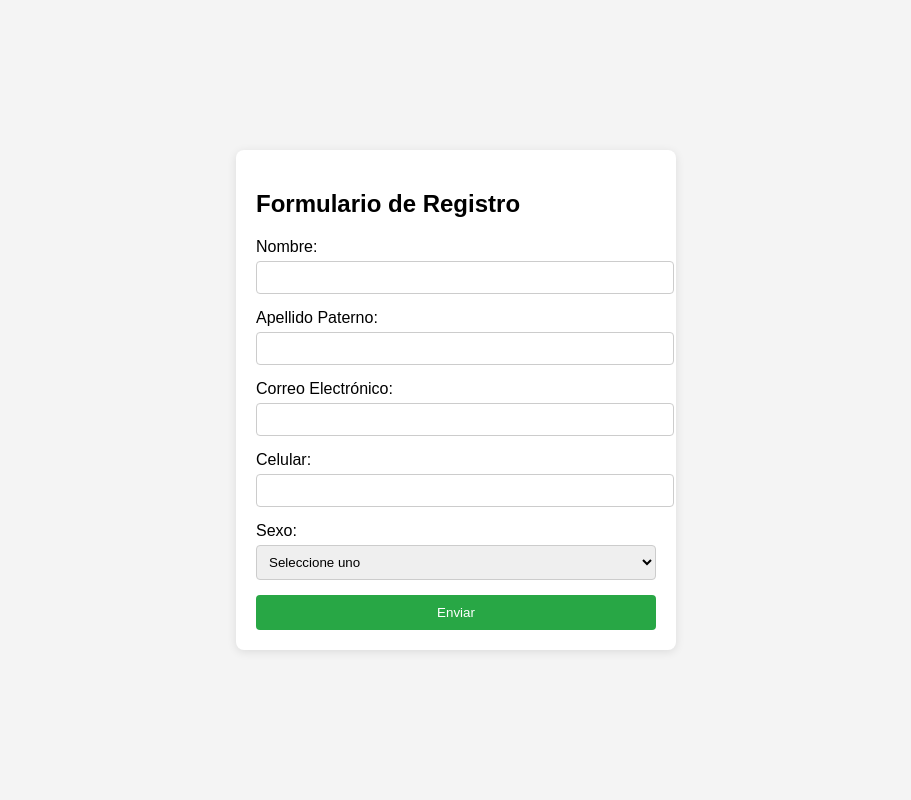
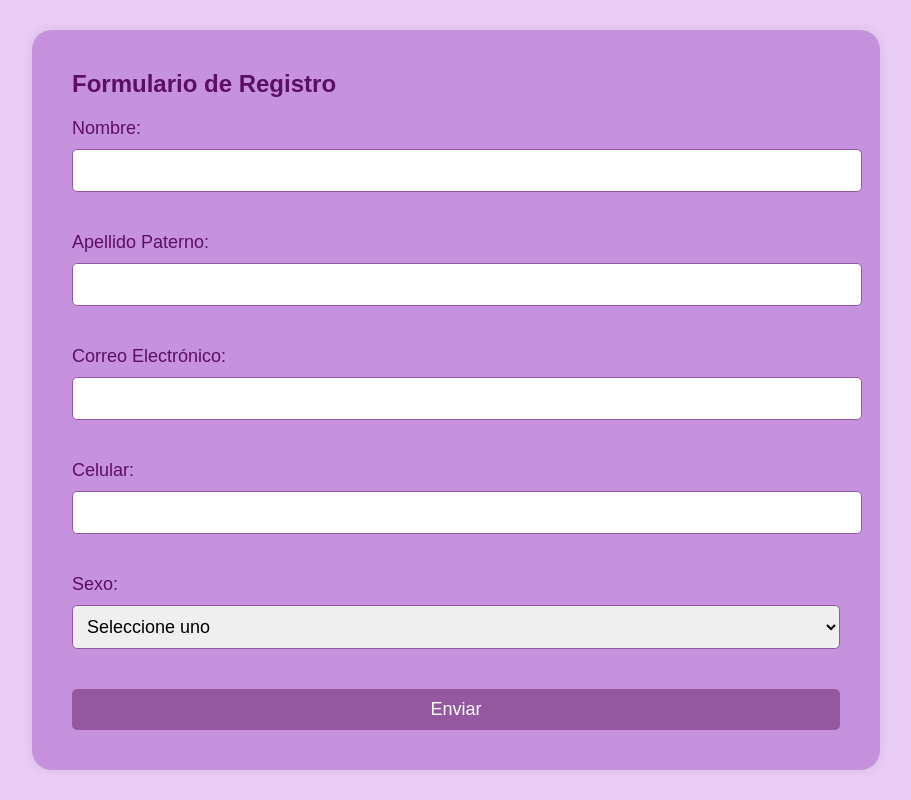
Before and after one commit to MissionApolo18/ProgramacionWeb2, a web app: file Tareas/formulario.html in a window 1280 px wide. Shown: the whole page, without its empty margins (184-1095 px from the left). Run offline with its HTML, style and script files only (its server is not run), Linux system fonts and the light colour scheme.

Commit message:
Actualización estilo y diseño de Formulario y Ventas

```diff
--- /dev/null
+++ b/Tareas/CSS/estilosFormulario.css
@@ -0,0 +1,68 @@
+/* Estilo general */
+body {
+    margin: 0;
+    padding: 0;
+    font-family: Arial, sans-serif;
+    background-color: #EACDF6;
+    display: flex;
+    justify-content: center;
+    align-items: center;
+    height: 100vh;
+}
+
+/* Estilo del contenedor del formulario */
+.form-container {
+    max-width: 400px auto;
+    width: 60%;
+    margin: 40px auto;
+    padding: 40px;
+    background-color: #C692DD;
+    border-radius: 20px;
+    box-shadow: 0 0 10px rgba(0, 0, 0, 0.1);
+}
+
+/* Estilo del título del formulario */
+.form-container h2 {
+    margin-top: 0;
+    color: #5C0D68;
+}
+
+/* Estilo de los grupos de campos del formulario */
+.form-group {
+    margin-bottom: 20px;
+}
+
+/* Estilo de las etiquetas de los campos del formulario */
+.form-group label {
+    display: block;
+    margin-bottom: 10px;
+    font-size: 18px;
+    color: #5C0D68;
+}
+
+/* Estilo de los campos de entrada del formulario */
+.form-group input, .form-group select {
+    width: 100%;
+    padding: 10px;
+    margin-bottom: 20px;
+    border: none;
+    border-radius: 5px;
+    font-size: 18px;
+    border: 1px solid #9458A1;
+}
+
+/* Estilo del botón */
+button {
+    width: 100%;
+    background-color: #9458A1;
+    color: white;
+    padding: 10px;
+    border: none;
+    border-radius: 5px;
+    cursor: pointer;
+    font-size: 18px;
+}
+
+button:hover {
+    background-color: #5C0D68;
+}
--- a/Tareas/formulario.html
+++ b/Tareas/formulario.html
@@ -4,54 +4,8 @@
     <meta charset="UTF-8">
     <meta name="viewport" content="width=device-width, initial-scale=1.0">
     <title>Formulario de Registro</title>
-    <style>
-        body {
-            font-family: Arial, sans-serif;
-            background-color: #f4f4f4;
-            margin: 0;
-            padding: 0;
-            display: flex;
-            justify-content: center;
-            align-items: center;
-            height: 100vh;
-        }
-        .form-container {
-            background-color: white;
-            padding: 20px;
-            border-radius: 8px;
-            box-shadow: 0 2px 10px rgba(0, 0, 0, 0.1);
-            max-width: 400px;
-            width: 100%;
-        }
-        .form-group {
-            margin-bottom: 15px;
-        }
-        label {
-            display: block;
-            margin-bottom: 5px;
-        }
-        input[type="text"],
-        input[type="email"],
-        input[type="tel"],
-        select {
-            width: 100%;
-            padding: 8px;
-            border: 1px solid #ccc;
-            border-radius: 4px;
-        }
-        button {
-            background-color: #28a745;
-            color: white;
-            padding: 10px;
-            border: none;
-            border-radius: 4px;
-            cursor: pointer;
-            width: 100%;
-        }
-        button:hover {
-            background-color: #218838;
-        }
-    </style>
+    <link rel="stylesheet" href="CSS/estilosFormulario.css">
+    <link rel="icon" type="image/png" href="Recursos/UA_logo.png">
 </head>
 <body>
 
```
Also changed, not shown: Tareas/CSS/EstiloVentas.css (+83 -26 lines), Tareas/Ventas.html (+40 -24 lines), Tareas/Recursos/MangaJiro.jpg (added), Tareas/Recursos/MangaNagant.jpg (added), Tareas/Recursos/MangaShigaraki.jpg (added), Tareas/Recursos/MangaToga.jpg (added), Tareas/Recursos/UA_logo.png (added).
